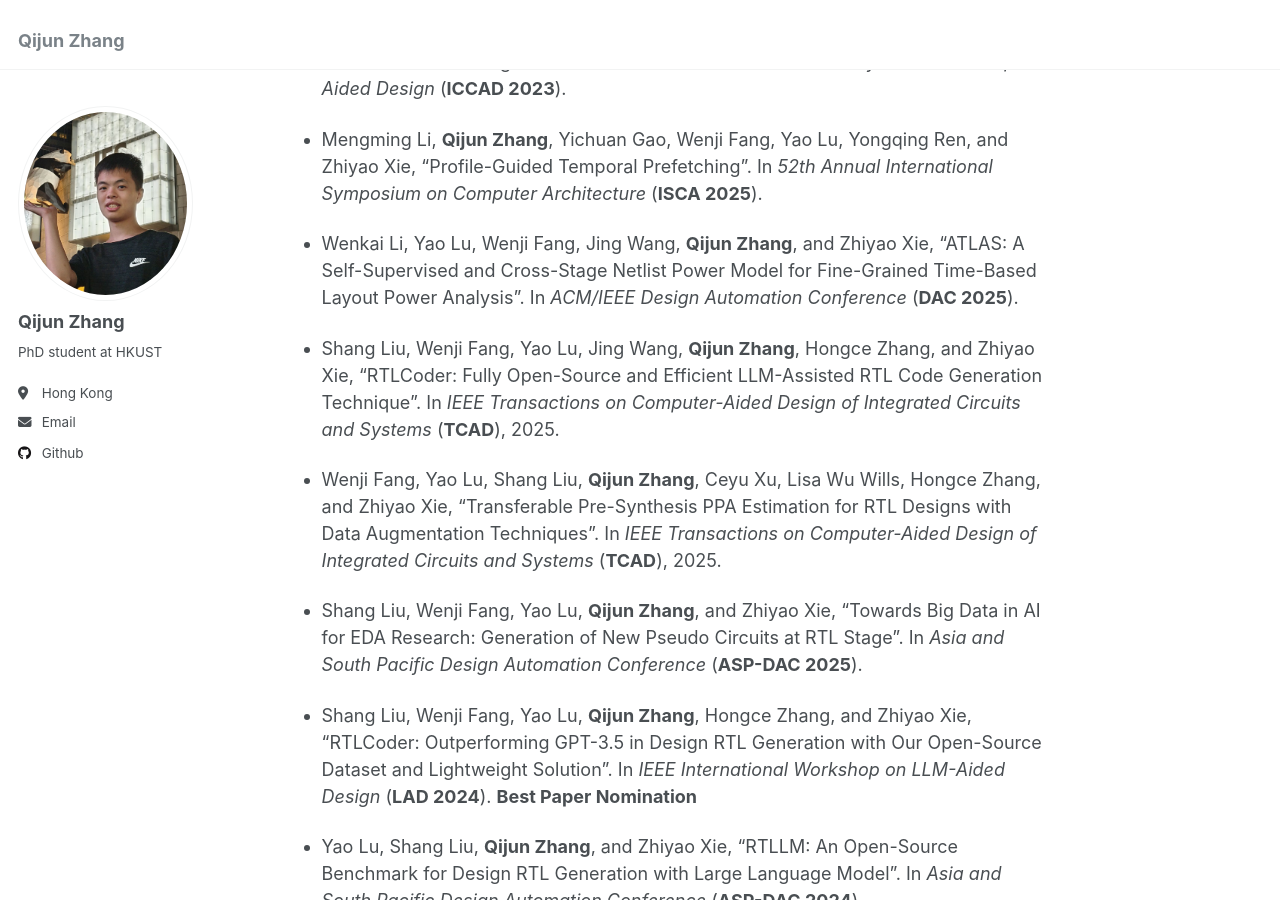
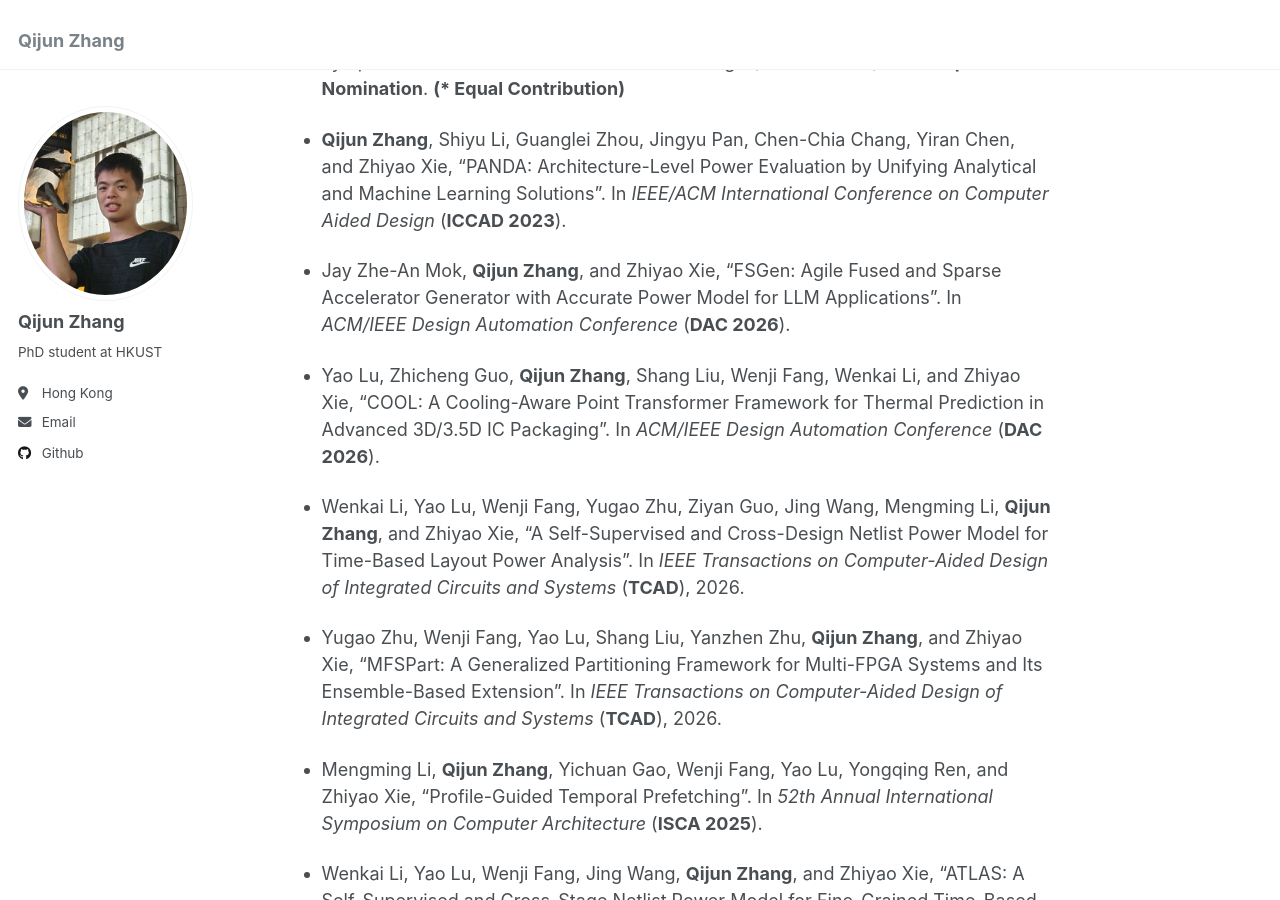
Before and after one commit to zqj2333/zqj2333.github.io, a Jekyll site: the page built from _pages/about.md, in a window 1280 px wide and 900 px high, scrolled down 1758 px. Built offline with Jekyll 4.4.1, drawn with Linux system fonts in a browser that asks for light colours; some of the changed text lies outside the part shown.

Commit message:
Update about.md

```diff
--- a/_pages/about.md
+++ b/_pages/about.md
@@ -22,6 +22,8 @@ Education
 Publication
 ======
 
+ * **Qijun Zhang**, Yao Lu, Shang Liu, Mengming Li, Chen Zhang, Dongbo Wang, and Zhiyao Xie, "G-Power: Architecture-level GPU Power Modeling with Aggregated Knowledge Foundations from Known GPUs". In *ACM/IEEE Design Automation Conference* (**DAC 2026**).
+
  * Chen Zhang, **Qijun Zhang†**, Zhuoshan Zhou, Yijia Diao, Haibo Wang, Zhe Zhou, Zhipeng Tu, Zhiyao Li, Guangyu Sun, Zhuoran Song, Zhigang Ji, Jingwen Leng, and Minyi Guo, "Towards Compute-Aware In-Switch Computing for LLMs Tensor-Parallelism on Multi-GPU Systems". In *32nd International Symposium on High Performance Computer Architecture* (**HPCA 2026**). **(† Corresponding Author)**
 
  * **Qijun Zhang**, Shang Liu, Yao Lu, Mengming Li, and Zhiyao Xie, "ReadyPower: A Reliable, Interpretable, and Handy Architectural Power Model Based on Analytical Framework". In *Asia and South Pacific Design Automation Conference* (**ASP-DAC 2026**).
@@ -42,6 +44,14 @@ Publication
 
  * **Qijun Zhang**, Shiyu Li, Guanglei Zhou, Jingyu Pan, Chen-Chia Chang, Yiran Chen, and Zhiyao Xie, "PANDA: Architecture-Level Power Evaluation by Unifying Analytical and Machine Learning Solutions". In *IEEE/ACM International Conference on Computer Aided Design* (**ICCAD 2023**).
 
+ * Jay Zhe-An Mok, **Qijun Zhang**, and Zhiyao Xie, "FSGen: Agile Fused and Sparse Accelerator Generator with Accurate Power Model for LLM Applications". In *ACM/IEEE Design Automation Conference* (**DAC 2026**).
+
+ * Yao Lu, Zhicheng Guo, **Qijun Zhang**, Shang Liu, Wenji Fang, Wenkai Li, and Zhiyao Xie, "COOL: A Cooling-Aware Point Transformer Framework for Thermal Prediction in Advanced 3D/3.5D IC Packaging". In *ACM/IEEE Design Automation Conference* (**DAC 2026**).
+
+ * Wenkai Li, Yao Lu, Wenji Fang, Yugao Zhu, Ziyan Guo, Jing Wang, Mengming Li, **Qijun Zhang**, and Zhiyao Xie, "A Self-Supervised and Cross-Design Netlist Power Model for Time-Based Layout Power Analysis". In *IEEE Transactions on Computer-Aided Design of Integrated Circuits and Systems* (**TCAD**), 2026.
+
+ * Yugao Zhu, Wenji Fang, Yao Lu, Shang Liu, Yanzhen Zhu, **Qijun Zhang**, and Zhiyao Xie, "MFSPart: A Generalized Partitioning Framework for Multi-FPGA Systems and Its Ensemble-Based Extension". In *IEEE Transactions on Computer-Aided Design of Integrated Circuits and Systems* (**TCAD**), 2026.
+
  * Mengming Li, **Qijun Zhang**, Yichuan Gao, Wenji Fang, Yao Lu, Yongqing Ren, and Zhiyao Xie, "Profile-Guided Temporal Prefetching". In *52th Annual International Symposium on Computer Architecture* (**ISCA 2025**).
 
  * Wenkai Li, Yao Lu, Wenji Fang, Jing Wang, **Qijun Zhang**, and Zhiyao Xie, "ATLAS: A Self-Supervised and Cross-Stage Netlist Power Model for Fine-Grained Time-Based Layout Power Analysis". In *ACM/IEEE Design Automation Conference* (**DAC 2025**).
```
